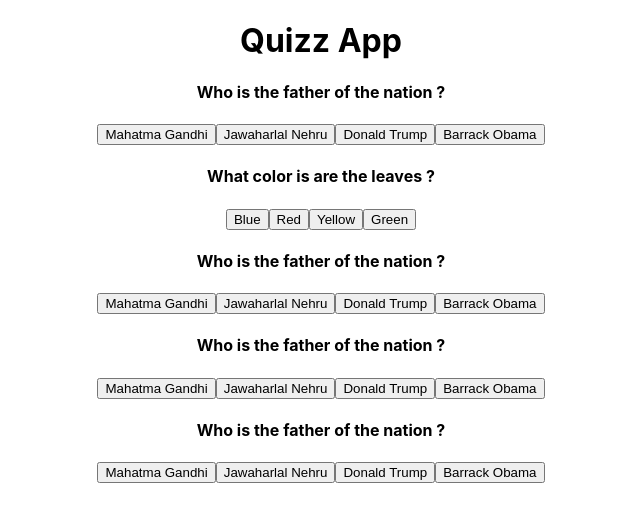
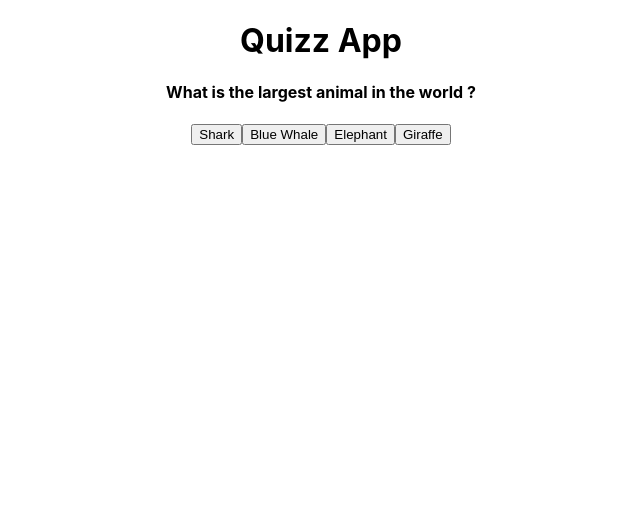
Before and after one commit to iamneo-production/edefdebfabdffafbbddddbbedcfcfdfbedeaaeafdbbc, a React (Create React App) app in the folder reactapp/: page / in a window 1280 px wide. Both pictures are taken after a click on the button "Start Quiz". Shown: the top 522 px of the page, without its empty margins (319-959 px from the left). Built offline with nearby package versions, Linux system fonts and the light colour scheme.

Commit message:
Backup Commit

```diff
--- a/reactapp/src/App.js
+++ b/reactapp/src/App.js
@@ -1,124 +1,137 @@
-
-import { useState } from 'react';
+import React, { useState } from 'react';
 import './App.css';
 import Button from "./components/UI/Button/Button";
 import Card from "./components/UI/Card/Card";
-import React from 'react';
 function App() {
 
-  var qCards;
   var startBtn;
   var resultBtn;
 
   const questionData = [
     {
-      key:1,
-      question:'Who is the father of the nation ?',
+      key: 1,
+      question: 'What is the largest animal in the world ?',
       //correctAnswerMarkUpdate,
       //attempt,
-      options : {
+      options: {
+        option1: 'Shark',
+        option2: 'Blue Whale',
+        option3: 'Elephant',
+        option4: 'Giraffe'
+      },
+      answer: 'Blue Whale'
+    },
+    {
+      key: 2,
+      question: "Which is the 29th state of India ?",
+      //correctAnswerMarkUpdate,
+      //attempt,
+      options: {
+        option1: "Telangana",
+        option2: "Uttarakhand",
+        option3: "Uttar Pradesh",
+        option4: "Madhya Pradesh",
+      },
+      answer: "Telangana"
+    },
+    {
+      key: 3,
+      question: 'Who is the father of the nation ?',
+      //correctAnswerMarkUpdate,
+      //attempt,
+      options: {
         option1: 'Mahatma Gandhi',
         option2: 'Jawaharlal Nehru',
         option3: 'Donald Trump',
         option4: 'Barrack Obama'
       },
-      answer : 'Mahatma Gandhi'
+      answer: 'Mahatma Gandhi'
     },
     {
-      key : 2,
-      question : "What color is are the leaves ?",
+      key: 4,
+      question: 'Who was the inventor of electricity ?',
       //correctAnswerMarkUpdate,
       //attempt,
-      options : {
-        option1 : "Blue",
-        option2 : "Red",
-        option3 : "Yellow",
-        option4 : "Green",
+      options: {
+        option1: 'Benjamin',
+        option2: 'Vikings',
+        option3: 'Benjamin Franklin',
+        option4: 'Leonardo da Vinci'
       },
-      answer : "Green"
+      answer: 'Benjamin Franklin'
     },
     {
-      key:3,
-      question:'Who is the father of the nation ?',
+      key: 5,
+      question: 'Which metal is the lightest metal in world ?',
       //correctAnswerMarkUpdate,
       //attempt,
-      options : {
-        option1: 'Mahatma Gandhi',
-        option2: 'Jawaharlal Nehru',
-        option3: 'Donald Trump',
-        option4: 'Barrack Obama'
+      options: {
+        option1: 'Lithium',
+        option2: 'Platinum',
+        option3: 'Zinc',
+        option4: 'Show Results'
       },
-      answer : 'Mahatma Gandhi'
-    },
-    {
-      key:4,
-      question:'Who is the father of the nation ?',
-      //correctAnswerMarkUpdate,
-      //attempt,
-      options : {
-        option1: 'Mahatma Gandhi',
-        option2: 'Jawaharlal Nehru',
-        option3: 'Donald Trump',
-        option4: 'Barrack Obama'
-      },
-      answer : 'Mahatma Gandhi'
-    },
-    {
-      key:5,
-      question:'Who is the father of the nation ?',
-      //correctAnswerMarkUpdate,
-      //attempt,
-      options : {
-        option1: 'Mahatma Gandhi',
-        option2: 'Jawaharlal Nehru',
-        option3: 'Donald Trump',
-        option4: 'Barrack Obama'
-      },
-      answer : 'Mahatma Gandhi'
+      answer: 'Lithium'
     },
 
+
   ]
+
   const [startFlag, setStartFlag] = useState(false);
   const [resultFlag, setResultFlag] = useState(false);
   const [buttonText, setButtonText] = useState('Start Quiz');
   const [questionsCorrect, setQuestionsCorrect] = useState(0);
   const [answered, setAnswered] = useState(0);
 
-  function handleStart()
-  {
+  function handleStart() {
     setStartFlag(true);
-    setButtonText('Started');
+    setResultFlag(false); // Reset the resultFlag to false when Start Quiz is clicked
+    setButtonText('Next Question');
   }
 
-  if(startFlag)
-  {
-    qCards =
-    <div>
-      {
-        questionData.map((data) =>
-          <Card question= {data.question} options = {{
-            option1 : data.options.option1,
-            option2 : data.options.option2,
-            option3 : data.options.option3,
-            option4 : data.options.option4,
-          }} > </Card>)
-      }
-    </div>
+  function handleAnswer(answer) {
+    const currentQuestion = questionData[answered];
+    if (currentQuestion.answer === answer) {
+      setQuestionsCorrect(questionsCorrect + 1);
+    }
 
-    startBtn = <></>;
+    if (answered === questionData.length - 1) {
+      setResultFlag(true);
+      setButtonText('Start Quiz');
+    } else {
+      setAnswered(answered + 1);
+      setButtonText('Next Question');
+    }
   }
-  else
-  {
-    startBtn = <Button onClick = {handleStart}>Start Quiz</Button>;
+
+  function handleShowResults() {
+    setStartFlag(false);
+    setResultFlag(true);
+    setAnswered(0);
+    setQuestionsCorrect(0);
+    setButtonText('Show Results'); // Set the buttonText to 'Show Results'
+  }
+
+  let qCards;
+
+  if (startFlag && !resultFlag) {
+    qCards = (
+      <div className='data'>
+        <Card
+          question={questionData[answered].question}
+          options={questionData[answered].options}
+          handleAnswer={handleAnswer}
+        />
+      </div>
+    );
   }
 
   return (
     <div className="App">
-      <h1>
-        Quizz App
-      </h1>
+      <h1>Quizz App</h1>
       {qCards}
-      {startBtn}
+      {!startFlag && !resultFlag && <Button onClick={handleStart}>{buttonText}</Button>}
+      {startFlag && resultFlag && <Button onClick={handleShowResults}>{buttonText}</Button>}
     </div>
   );
 }
--- a/reactapp/src/components/UI/Card/Card.js
+++ b/reactapp/src/components/UI/Card/Card.js
@@ -1,29 +1,30 @@
-import React, { useState } from 'react';
+import React from 'react';
 import Button from '../Button/Button';
-const Card = ({key,
-    question,
-    correctAnswerMarkUpdate,
-    attempt,
-    options,
-    answer}) => {
-        const [state, setSate] = useState(false);
-        function disableBtn()
-        {
-            setSate(true);
-        }
 
+const Card = ({ question, options, handleAnswer, disabled }) => {
+    const [state, setState] = React.useState(false);
 
-        return (
-            <div>
-            <h4>
-                {question}
-            </h4>
-            <Button onClick={disableBtn} disabled = {state} >{options.option1}</Button>
-            <Button onClick={disableBtn} disabled = {state} >{options.option2}</Button>
-            <Button onClick={disableBtn} disabled = {state} >{options.option3}</Button>
-            <Button onClick={disableBtn} disabled = {state} >{options.option4}</Button>
-            </div>
-        )
+    function disableBtn() {
+        setState(true);
     }
 
-    export default Card;
+    return (
+        <div>
+            <h4>{question}</h4>
+            <Button onClick={() => handleAnswer(options.option1)} disabled={disabled || state}>
+                {options.option1}
+            </Button>
+            <Button onClick={() => handleAnswer(options.option2)} disabled={disabled || state}>
+                {options.option2}
+            </Button>
+            <Button onClick={() => handleAnswer(options.option3)} disabled={disabled || state}>
+                {options.option3}
+            </Button>
+            <Button onClick={() => handleAnswer(options.option4)} disabled={disabled || state}>
+                {options.option4}
+            </Button>
+        </div>
+    );
+};
+
+export default Card;
```
